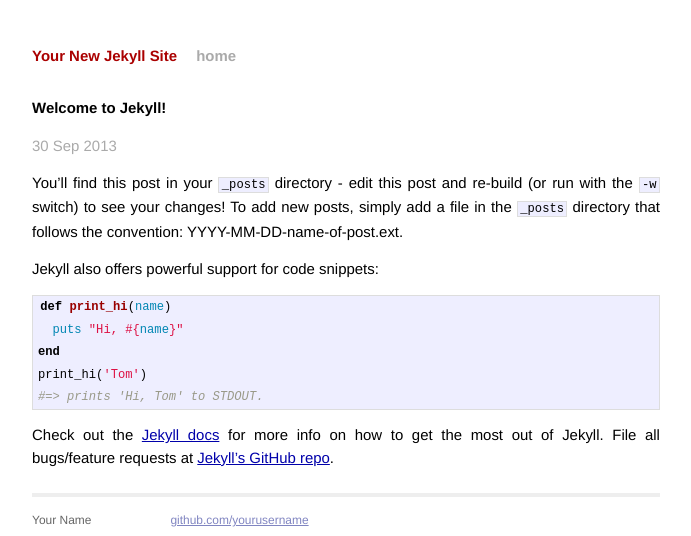
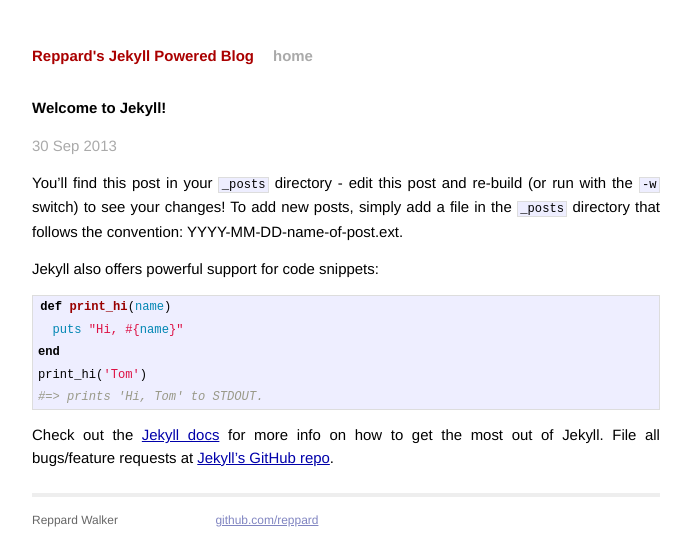
Before and after one commit to reppard/jekyll-blog, a Jekyll site: the page built from _posts/2013-09-30-welcome-to-jekyll.markdown, in a window 1280 px wide. Shown: the top 536 px of the page, without its empty margins (294-985 px from the left). Built offline with Jekyll 4.4.1, drawn with Linux system fonts in a browser that asks for light colours; Markdown is read by kramdown in place of the engine named in the settings; some of the changed text lies outside the part shown.

Commit message:
Puttin my name on it

```diff
--- a/_config.yml
+++ b/_config.yml
@@ -1,3 +1,3 @@
-name: Your New Jekyll Site
+name: Reppard's Jekyll Powered Blog
 markdown: redcarpet
 pygments: true
--- a/_layouts/default.html
+++ b/_layouts/default.html
@@ -26,17 +26,23 @@
           <div class="footer">
             <div class="contact">
               <p>
-                Your Name<br />
-                What You Are<br />
-                you@example.com
+                Reppard Walker<br />
+                Senior Operations Engineer<br />
+                Amature Code-Monkey<br />
+                reppardwalker@gmail.com
               </p>
             </div>
             <div class="contact">
               <p>
-                <a href="https://github.com/yourusername">github.com/yourusername</a><br />
-                <a href="https://twitter.com/yourusername">twitter.com/yourusername</a><br />
+                <a href="https://github.com/reppard">github.com/reppard</a><br />
+                <a href="https://twitter.com/iamreppard">twitter.com/iamreppard</a><br />
               </p>
             </div>
+            <div class="logos">
+              <p>
+                <a href="http://httpd.apache.org/"><img src="/icons/apache_pb2.gif" alt="[ Powered by Apache ]"/></a>
+                <a href="http://fedoraproject.org/"><img src="/icons/poweredby.png" alt="[ Powered by Fedora ]" width="88" height="31" /></a>
+              </p>
           </div>
         </div>
 
```
